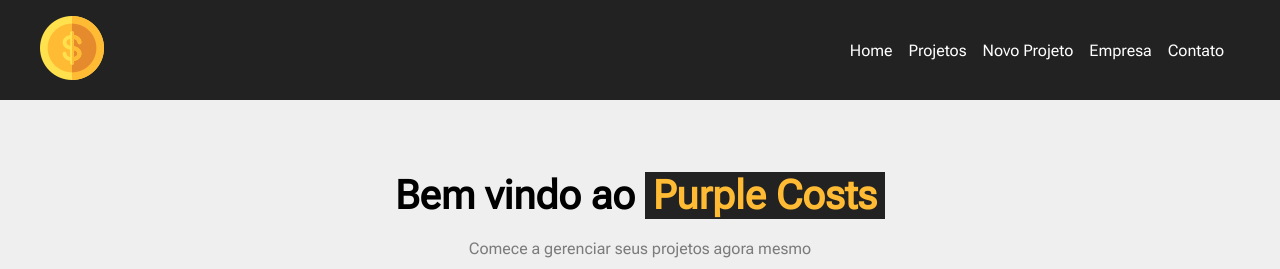
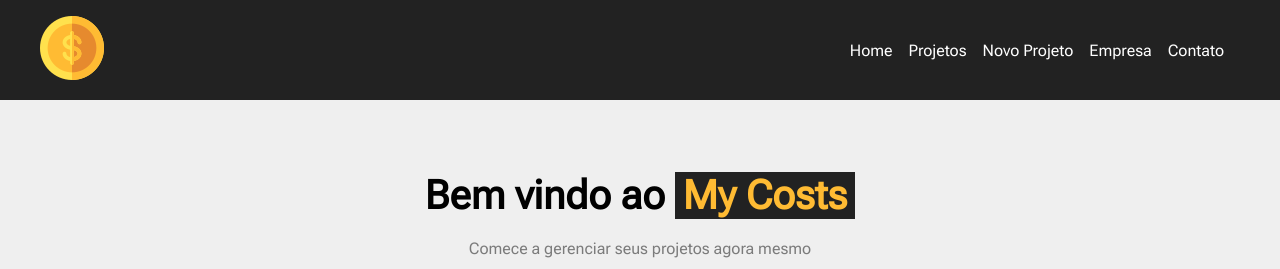
Before and after one commit to wesley-moraes/my-costs, a React (Create React App) app: page / in a window 1280 px wide. Shown: the top 269 px of the page. Built offline with nearby package versions, Linux system fonts and the light colour scheme.

Commit message:
atualizacao readme e titulo na home

```diff
--- a/src/components/pages/Home.js
+++ b/src/components/pages/Home.js
@@ -5,7 +5,7 @@
 function Home(){
     return(
         <section className={styles.home_container}>
-            <h1>Bem vindo ao <span>Purple Costs</span></h1>
+            <h1>Bem vindo ao <span>My Costs</span></h1>
             <p>Comece a gerenciar seus projetos agora mesmo</p>
             <LinkButton to="/newproject" text="Criar Projeto" />
             <img src={savings} alt='Purple Costs' />
```
Also changed, not shown: 1 other file (tests, documents, lock files or other folders).
